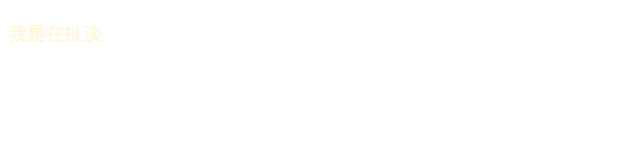
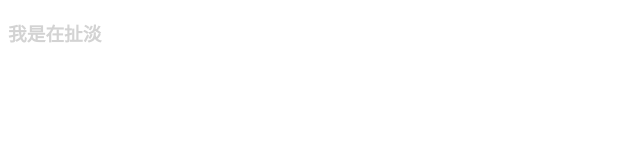
Before and after one commit to songyuequan/songyuequan.github.com, a plain HTML site: page index.html in a window 1280 px wide. Shown: the top 160 px of the page, without its empty margins (0-640 px from the left). Drawn offline with Linux system fonts and the light colour scheme.

Commit message:
Update stylesheet.css

```diff
--- a/stylesheets/stylesheet.css
+++ b/stylesheets/stylesheet.css
@@ -9,7 +9,7 @@ by Jason Costello, @jsncostello
 MeyerWeb Reset
 *******************************************************************************/
 #title h3{
-    color: cornsilk;
+    color: lightgray;
 }
 body{
     background-color: white;
```
Also changed, not shown: images/9369071.jpeg (added).
